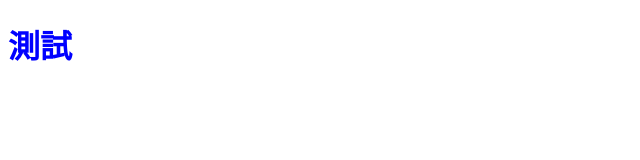
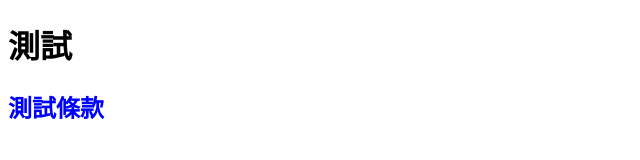
Before and after one commit to YanWeiChen1122/Github0201, a plain HTML site: page index.html in a window 1280 px wide. Shown: the whole page, without its empty margins (0-640 px from the left). Drawn offline with Linux system fonts and the light colour scheme.

Commit message:
新增h2和Css樣式

```diff
--- a/all.css
+++ b/all.css
@@ -1,4 +1,8 @@
 h1{
-    color: blue;
+    color: black;
     size: 15mm;
 }
+
+h2{
+    color: blue;
+}
--- a/index.html
+++ b/index.html
@@ -9,6 +9,7 @@
 </head>
 <body>
     <h1>測試</h1>
+    <h2>測試條款</h2>
 
 </body>
 </html>
```
